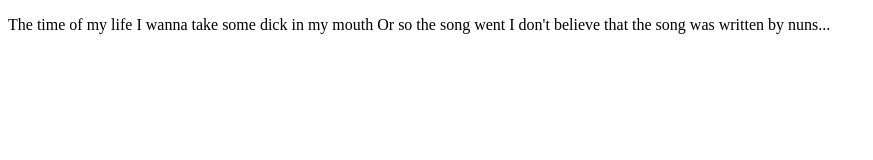
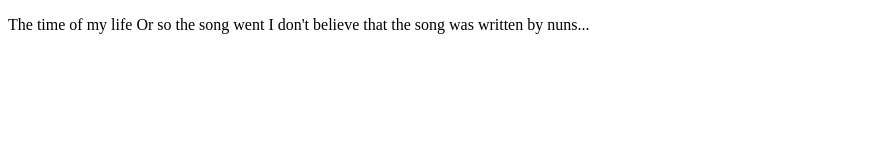
Before and after one commit to rasantoslomeli/rasantoslomeli.github.io.excursion, a plain HTML site: page index.html in a window 1280 px wide. Shown: the whole page, without its empty margins (0-873 px from the left). Drawn offline with Linux system fonts and the light colour scheme.

Commit message:
Removed offensive language

```diff
--- a/index.html
+++ b/index.html
@@ -7,7 +7,7 @@
 
 <p>
 The time of my life
-I wanna take some dick in my mouth
+
 Or so the song went
 I don't believe that the song was written by nuns...
 </p>
```
